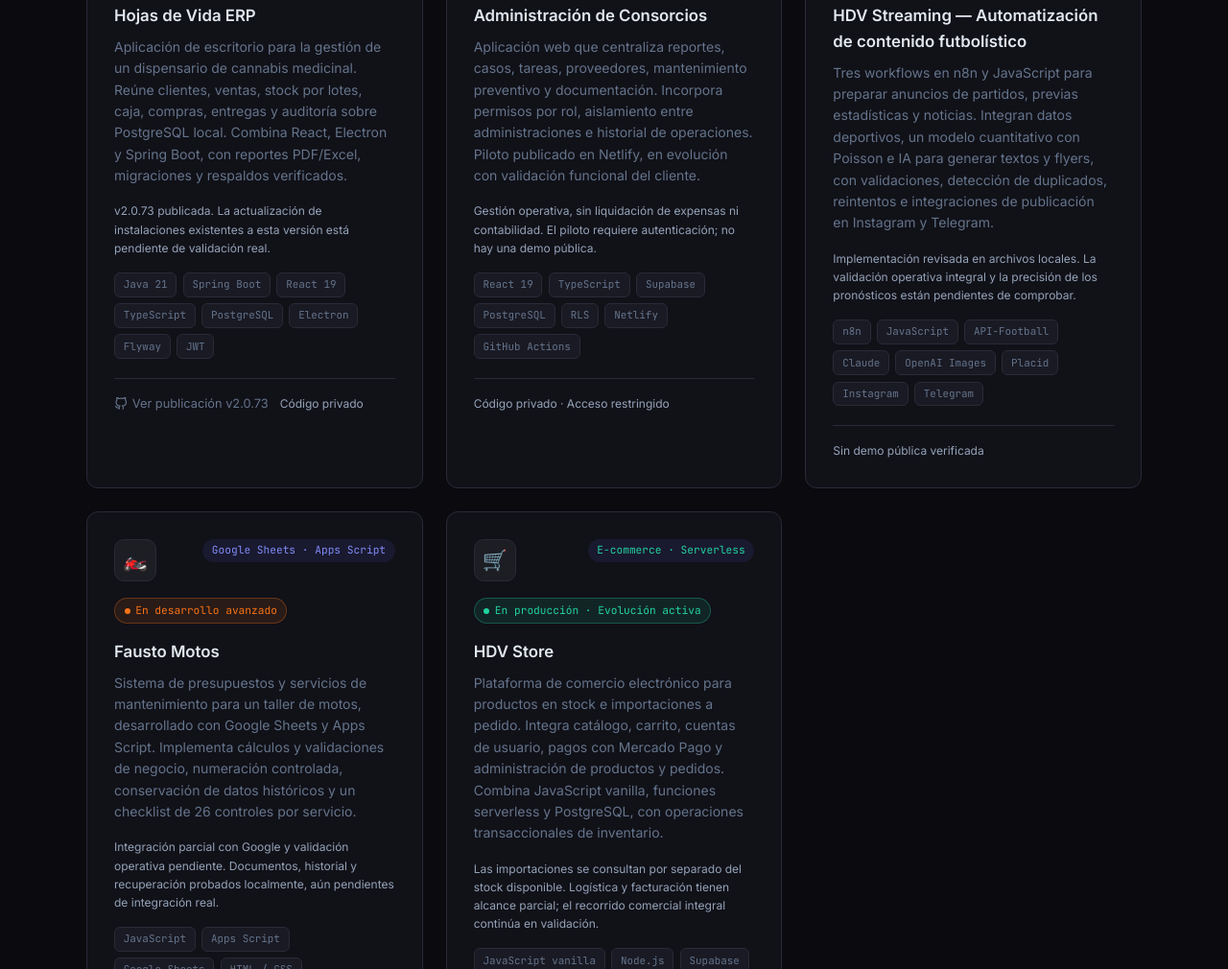
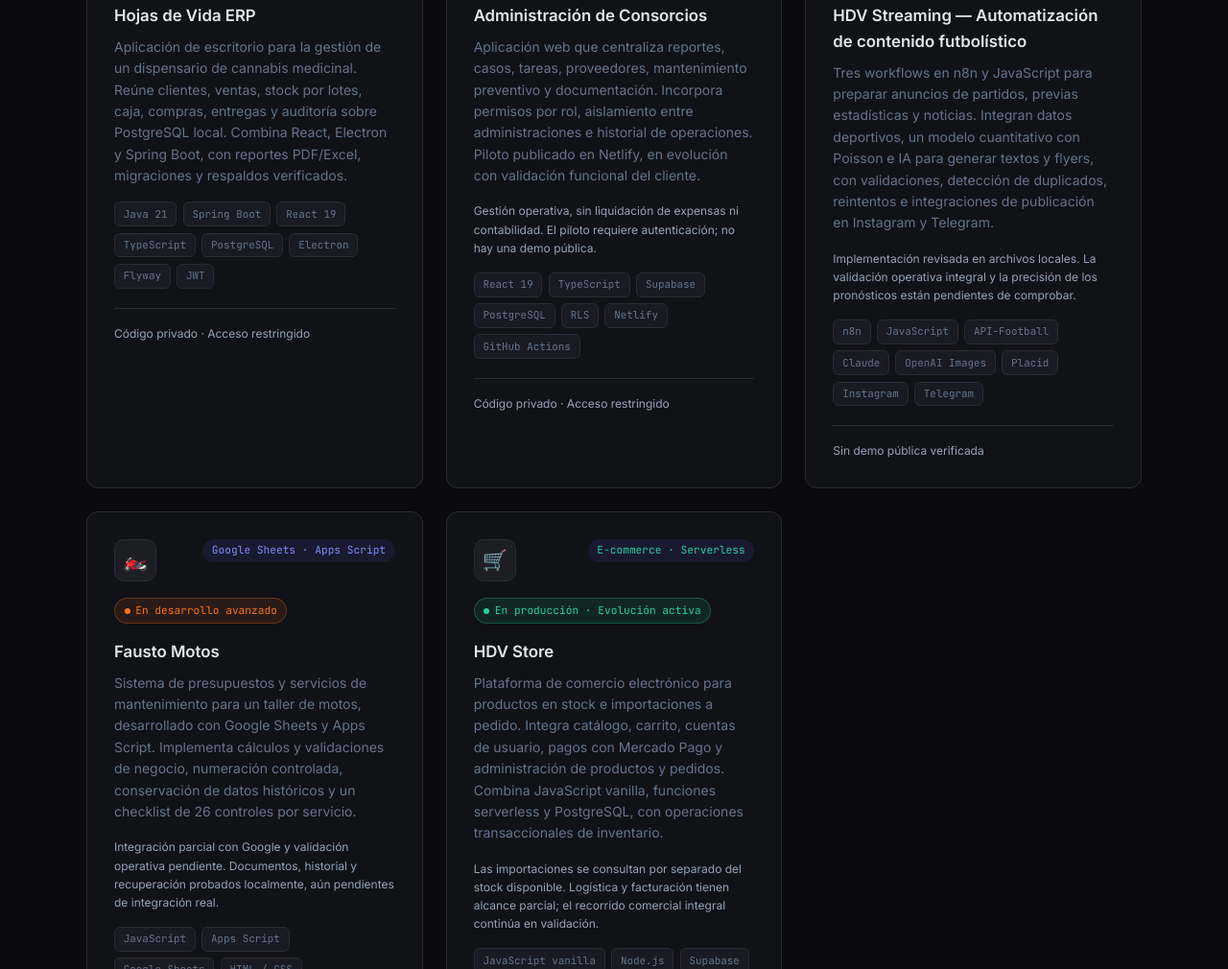
Before and after one commit to LucasT27/portfolio, a plain HTML site: page index.html in a window 1280 px wide. Shown: the part 1213-2223 px from the top of the page at 96% size. Drawn offline with Linux system fonts and the light colour scheme.

Commit message:
Retira el acceso público al instalador de Hojas de Vida del portfolio

```diff
--- a/index.html
+++ b/index.html
@@ -234,7 +234,6 @@
         <span class="status status-prod"><span class="status-dot"></span>En producción · Windows</span>
         <h3>Hojas de Vida ERP</h3>
         <p>Aplicación de escritorio para la gestión de un dispensario de cannabis medicinal. Reúne clientes, ventas, stock por lotes, caja, compras, entregas y auditoría sobre PostgreSQL local. Combina React, Electron y Spring Boot, con reportes PDF/Excel, migraciones y respaldos verificados.</p>
-        <p class="card-note">v2.0.73 publicada. La actualización de instalaciones existentes a esta versión está pendiente de validación real.</p>
         <div class="card-tags">
           <span class="tag">Java 21</span>
           <span class="tag">Spring Boot</span>
@@ -246,11 +245,7 @@
           <span class="tag">JWT</span>
         </div>
         <div class="card-footer">
-          <a href="https://github.com/LucasT27/hdv-releases/releases/tag/v2.0.73" target="_blank" rel="noopener noreferrer" class="card-link" aria-label="Ver publicación v2.0.73 de Hojas de Vida ERP">
-            <svg viewBox="0 0 24 24" fill="none" stroke="currentColor" stroke-width="2"><path d="M9 19c-5 1.5-5-2.5-7-3m14 6v-3.87a3.37 3.37 0 0 0-.94-2.61c3.14-.35 6.44-1.54 6.44-7A5.44 5.44 0 0 0 20 4.77 5.07 5.07 0 0 0 19.91 1S18.73.65 16 2.48a13.38 13.38 0 0 0-7 0C6.27.65 5.09 1 5.09 1A5.07 5.07 0 0 0 5 4.77a5.44 5.44 0 0 0-1.5 3.78c0 5.42 3.3 6.61 6.44 7A3.37 3.37 0 0 0 9 18.13V22"/></svg>
-            Ver publicación v2.0.73
-          </a>
-          <span class="card-note">Código privado</span>
+          <span class="card-note">Código privado · Acceso restringido</span>
         </div>
       </div>
 
```
